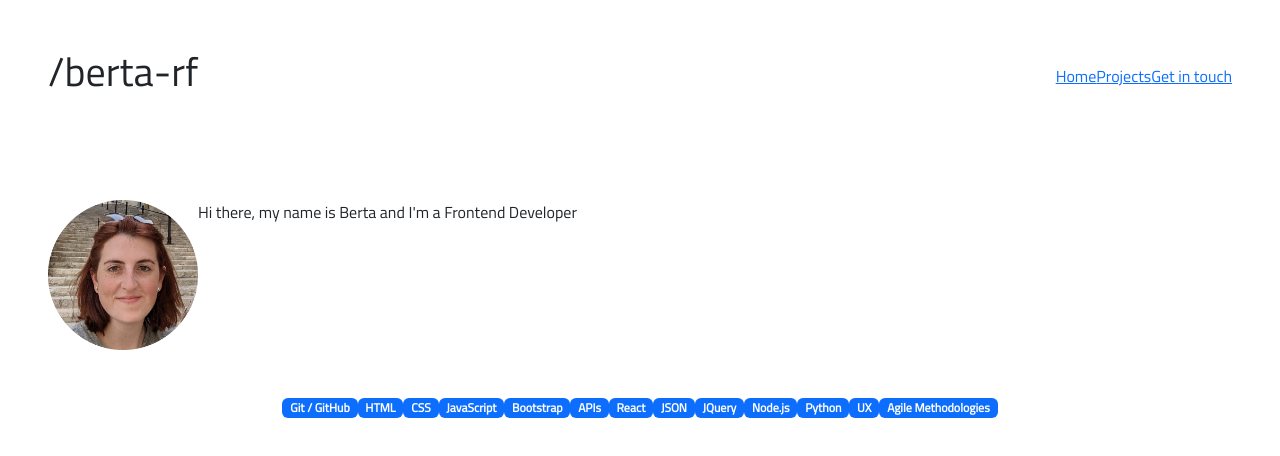
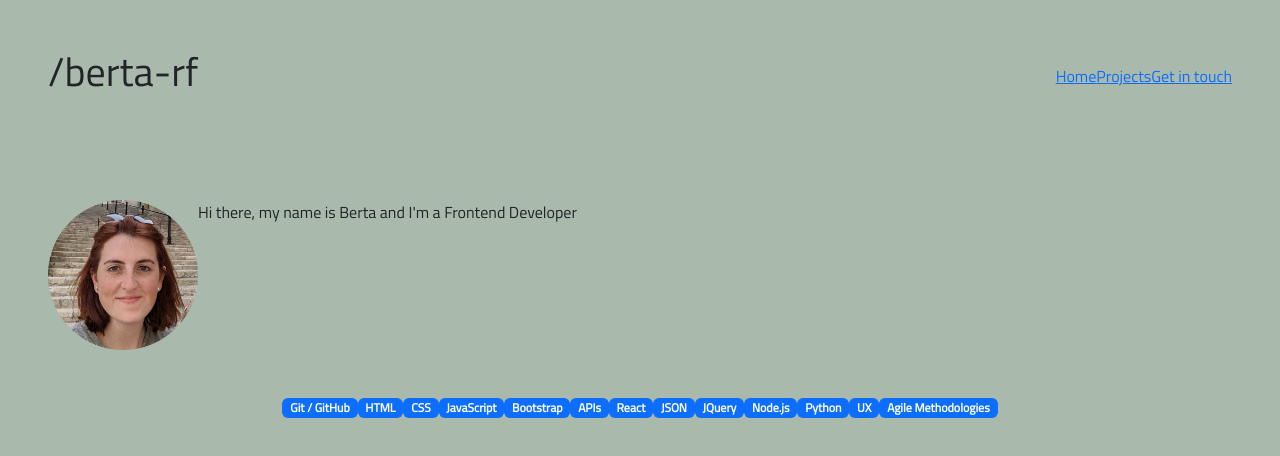
Before and after one commit to berta-rf/my_portfolio, a React (Create React App) app: page / in a window 1280 px wide. Shown: the top 456 px of the page. Built offline with nearby package versions, Linux system fonts and the light colour scheme.

Commit message:
Folder restructure

```diff
--- a/App.scss
+++ b/src/App.scss
@@ -7,4 +7,5 @@
 
 body {
     font-family: 'Titillium Web', sans-serif;
+    background-color: var(--edward);
 }
```
Also changed, not shown: src/App.js (renamed from App.js, +4 -4 lines), src/index.js (renamed from index.js).
